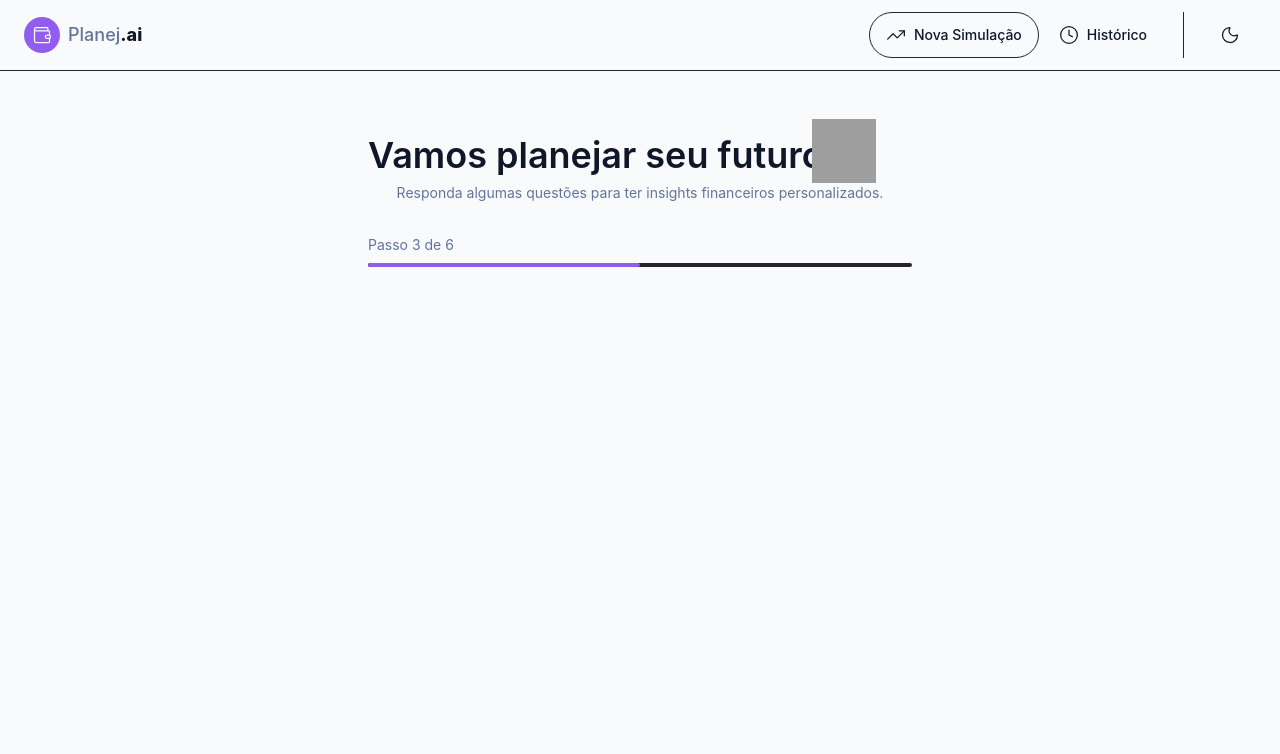
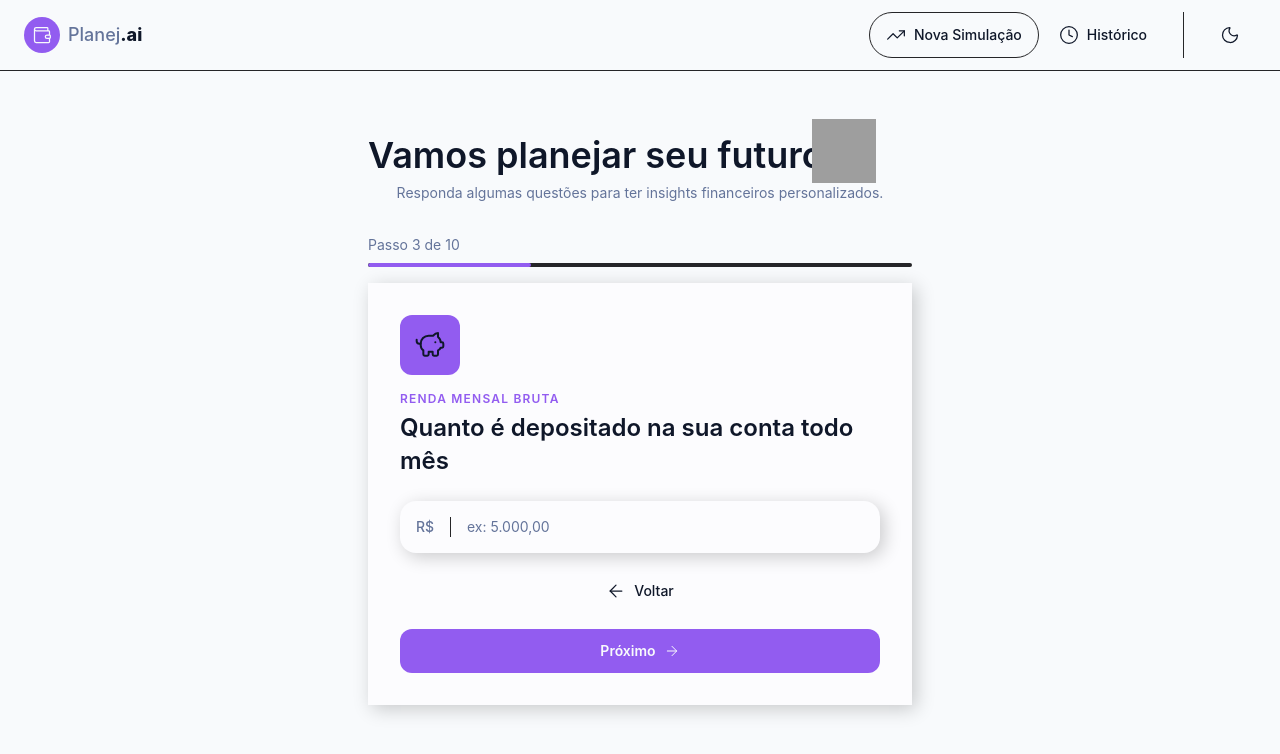
Before and after one commit to Wilrrama/educador_financeiro, a React (Vite) app: page / in a window 1280 px wide. Shown: the top 754 px of the page. Built offline with nearby package versions, Linux system fonts and the light colour scheme; grey boxes are pictures that could not be loaded.

Commit message:
feat: Card e Input

```diff
--- a/src/components/features/Simulation/Form.tsx
+++ b/src/components/features/Simulation/Form.tsx
@@ -1,9 +1,21 @@
+import { PiggyBank } from "lucide-react";
 import { StepProgress } from "./Progress";
+import { FormStep } from "./FormStep";
 
 export const SimulationForm = () => {
   return (
     <>
-      <StepProgress currentStep={3} totalSteps={6} />
+      <StepProgress currentStep={3} totalSteps={10} />
+      <FormStep
+        icon={PiggyBank}
+        title="Renda mensal bruta"
+        question="Quanto é depositado na sua conta todo mês"
+        inputProps={{
+          type: "text",
+          placeholder: "ex: 5.000,00",
+          prefix: "R$",
+        }}
+      />
     </>
   );
 };
--- /dev/null
+++ b/src/components/features/Simulation/FormStep.tsx
@@ -0,0 +1,58 @@
+import { ArrowLeft, ArrowRight, type LucideIcon } from "lucide-react";
+import { Input, type InputProps } from "../../shared/Input";
+import { Button } from "../../shared/Button";
+
+interface FormStepProps {
+  icon: LucideIcon;
+  title: string;
+  question: string;
+  inputProps: InputProps;
+  submitButtonProps?: {
+    label: string;
+    emojiIcon?: string;
+  };
+}
+
+export function FormStep({
+  icon: Icon,
+  title,
+  question,
+  inputProps,
+  submitButtonProps,
+}: FormStepProps) {
+  return (
+    <div className="bg-card rounded-2x1 p-6 shadow-[4px_4px_18px_0px_rgba(0,0,0,0.2)] sm:p-8">
+      <div className="bg-primary mb-4 flex h-15 w-15 items-center justify-center rounded-xl">
+        <Icon size={32} className="text-primary-foregound" />
+      </div>
+      <h2 className="text-primary mb-1 text-xs font-semibold tracking-widest uppercase">
+        {title}
+      </h2>
+      <h3 className="text-foreground mb-6 text-xl leading-snug font-semibold sm:text-2xl">
+        {question}
+      </h3>
+      <form className="flex flex-col gap-4">
+        <Input {...inputProps} />
+        <Button
+          type="button"
+          //onClick={onBack}
+          variant="ghost"
+          icon={ArrowLeft}
+          className="order-2 flex-1 justify-center rounded-xl py-3 sm:order-1"
+        >
+          Voltar
+        </Button>
+        <Button
+          type="submit"
+          variant="primary"
+          //icon={!submitButtonProps ? ArrowRight : undefined}
+          //disabled={!inputValue}
+          className="order-1 flex-1 sm:order-2"
+        >
+          {submitButtonProps?.label ?? "Próximo"}
+          {submitButtonProps?.emojiIcon ?? <ArrowRight size={16} />}
+        </Button>
+      </form>
+    </div>
+  );
+}
--- /dev/null
+++ b/src/components/shared/Input.tsx
@@ -0,0 +1,36 @@
+import type { InputHTMLAttributes } from "react";
+
+import { Divider } from "./Divider";
+
+export interface InputProps extends InputHTMLAttributes<HTMLInputElement> {
+  prefix?: string;
+  suffix?: string;
+}
+
+export function Input({ prefix, suffix, ...rest }: InputProps) {
+  return (
+    <div className="bg-input flex items-center rounded-2xl p-4 shadow-[4px_4px_18px_0px_rgba(0,0,0,0.2)]">
+      {prefix && (
+        <>
+          <span className="text-muted-foreground text-sm font-medium">
+            {prefix}
+          </span>
+          <Divider orientation="vertical" />
+        </>
+      )}
+      <input
+        className="text-foreground placeholder:text-muted-foreground w-full bg-transparent text-sm outline-none"
+        autoFocus
+        {...rest}
+      />
+      {suffix && (
+        <>
+          <Divider orientation="vertical" />
+          <span className="text-muted-foreground text-sm font-medium">
+            {suffix}
+          </span>
+        </>
+      )}
+    </div>
+  );
+}
```
